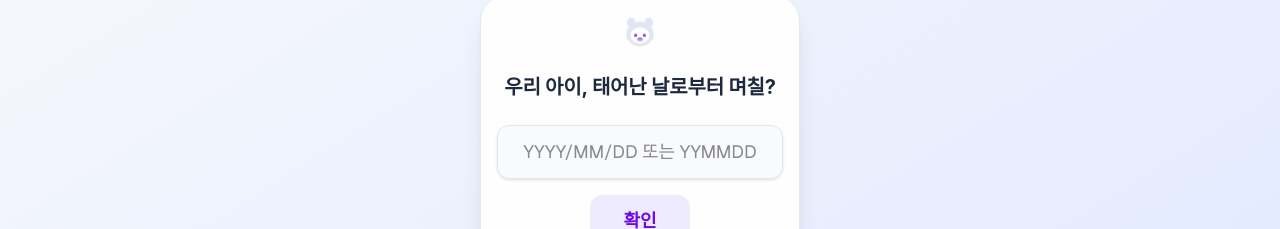
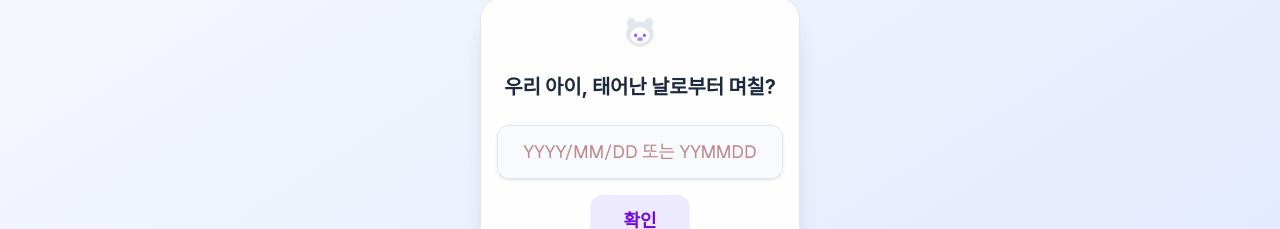
Before and after one commit to HT12kim/BDayCount, a Next.js app: page / in a window 1280 px wide. Shown: the part 246-475 px from the top of the page. Built offline with nearby package versions, Linux system fonts and the light colour scheme.

Commit message:
change font color

```diff
--- a/src/app/page.tsx
+++ b/src/app/page.tsx
@@ -144,7 +144,7 @@ export default function Home() {
                     <input
                         ref={inputRef}
                         type="text"
-                        className="w-full px-4 py-3 rounded-xl border border-slate-200 text-lg text-center outline-none bg-slate-50/70 shadow-sm focus:border-violet-600 focus:bg-white focus:shadow-md transition"
+                        className="w-full px-4 py-3 rounded-xl border border-slate-200 text-lg text-center outline-none bg-slate-50/70 shadow-sm focus:border-violet-600 focus:bg-white focus:shadow-md transition text-red-900"
                         placeholder="YYYY/MM/DD 또는 YYMMDD"
                         maxLength={10}
                         required
```
